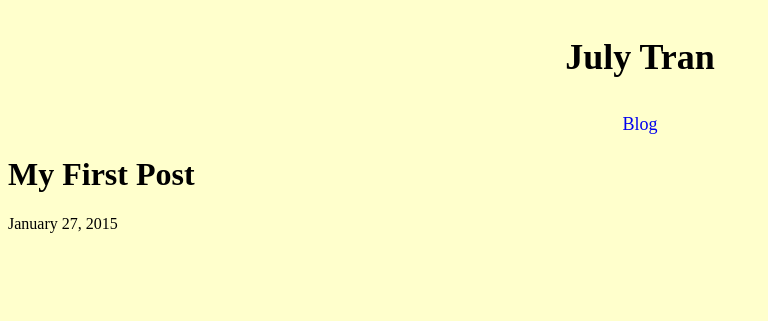
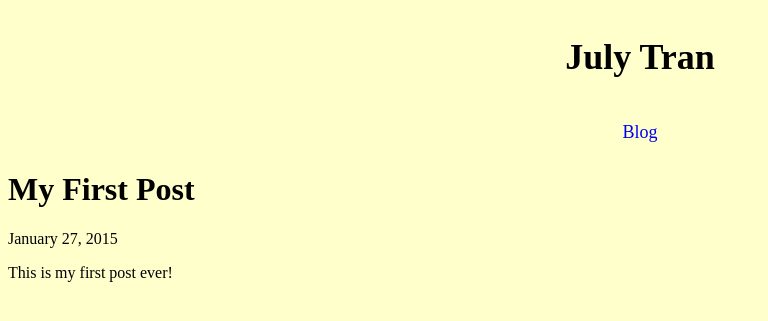
Before and after one commit to julyytran/julyytran.github.io, a Jekyll site: the page built from _posts/2015-01-27-racoon-dog.html, in a window 1280 px wide. Shown: the top 321 px of the page, without its empty margins (0-768 px from the left). Built offline with Jekyll 4.4.1, drawn with Linux system fonts in a browser that asks for light colours.

Commit message:
line height for header

```diff
--- a/_posts/2015-01-27-racoon-dog.html
+++ b/_posts/2015-01-27-racoon-dog.html
@@ -3,3 +3,5 @@
 layout: post
 date: 2015-01-27
 ---
+
+<p> This is my first post ever! </p>
--- a/css/styles.css
+++ b/css/styles.css
@@ -41,6 +41,7 @@
 #nav {
   text-align: center;
   font-size: 18px;
+  line-height: 200%;
 }
 
 #posts {
```
